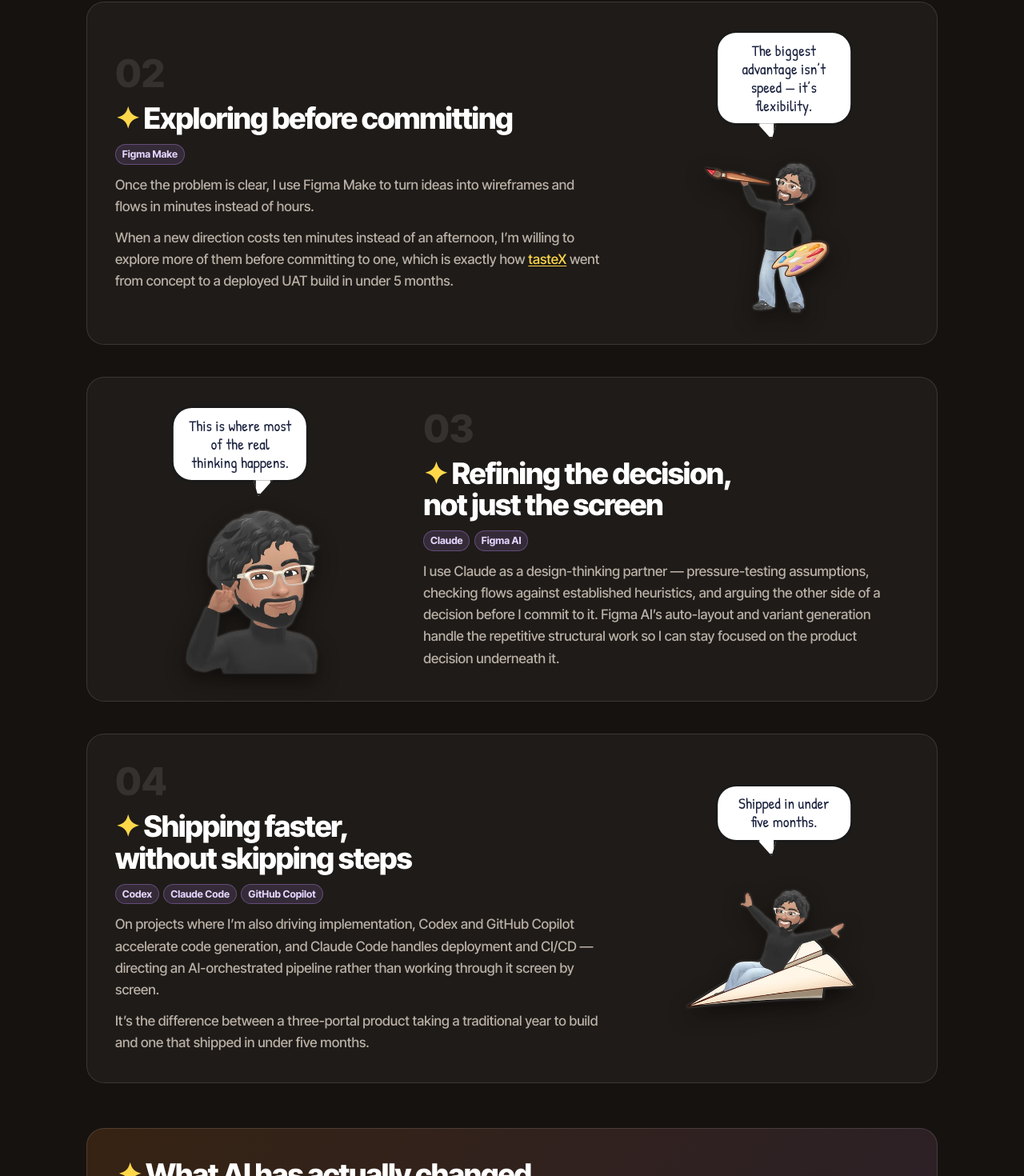
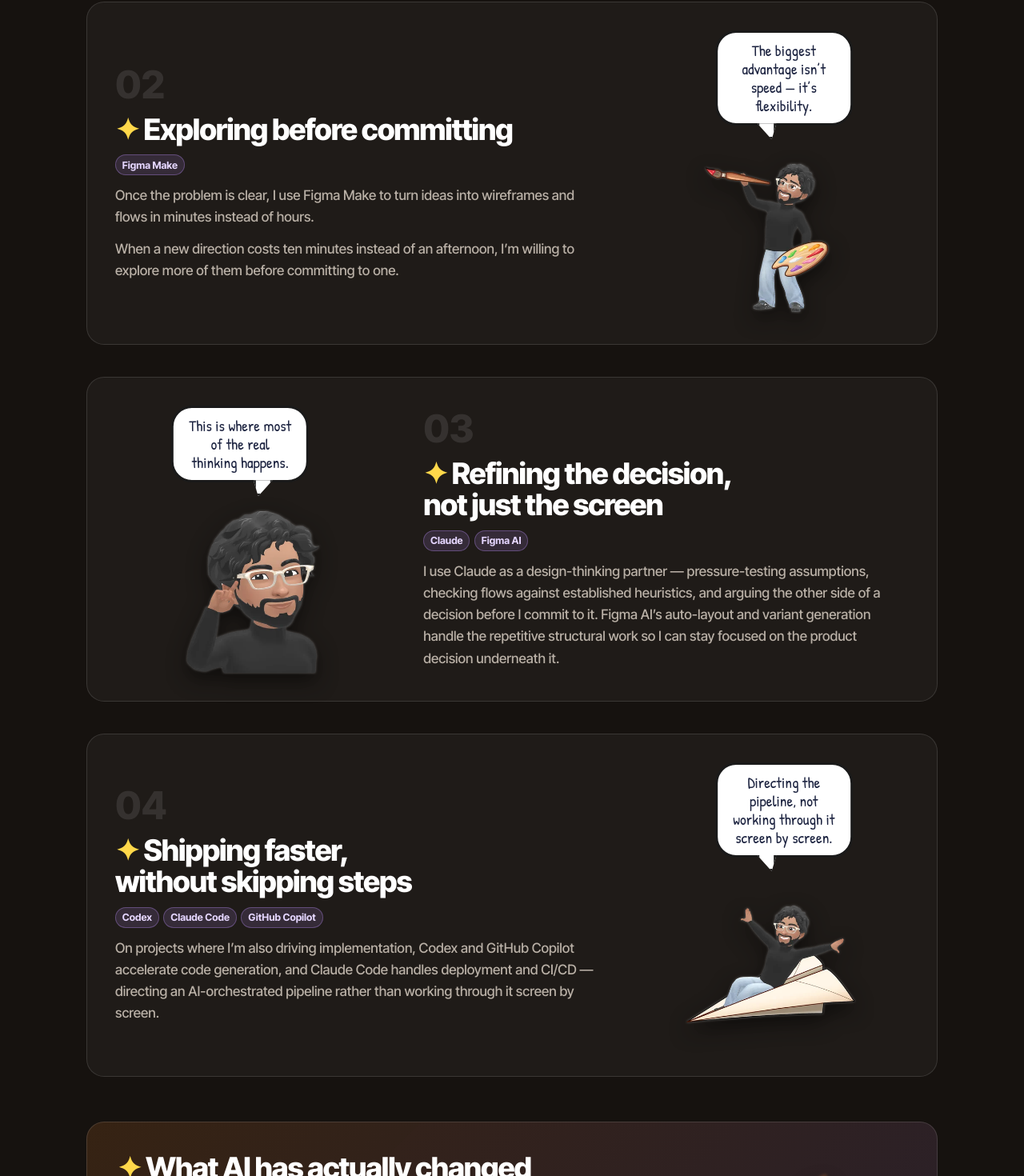
Before and after one commit to Arpan1605/psych.design, a React (Vite) app: page /#/ai-workflow in a window 1280 px wide. Shown: the part 1457-2927 px from the top of the page at 80% size. Built offline with nearby package versions, Linux system fonts and the light colour scheme.

Commit message:
Remove portfolio project mentions from AI workflow page

```diff
--- a/src/pages/AiWorkflow.tsx
+++ b/src/pages/AiWorkflow.tsx
@@ -41,9 +41,7 @@ const stages: { title: string; tools: string[]; bubble: string; sticker: string;
         </p>
         <p>
           When a new direction costs ten minutes instead of an afternoon, I’m willing to explore more of them before
-          committing to one, which is exactly how{' '}
-          <a href="https://arpansheth.digital/tastex.html" target="_blank" rel="noreferrer">tasteX</a> went from
-          concept to a deployed UAT build in under 5 months.
+          committing to one.
         </p>
       </>
     ),
@@ -66,7 +64,7 @@ const stages: { title: string; tools: string[]; bubble: string; sticker: string;
   {
     title: 'Shipping faster, without skipping steps',
     tools: ['Codex', 'Claude Code', 'GitHub Copilot'],
-    bubble: 'Shipped in under five months.',
+    bubble: 'Directing the pipeline, not working through it screen by screen.',
     sticker: paperPlane,
     alt: 'Arpan riding a paper plane',
     body: (
@@ -75,10 +73,6 @@ const stages: { title: string; tools: string[]; bubble: string; sticker: string;
           On projects where I’m also driving implementation, Codex and GitHub Copilot accelerate code generation, and
           Claude Code handles deployment and CI/CD — directing an AI-orchestrated pipeline rather than working through
           it screen by screen.
-        </p>
-        <p>
-          It’s the difference between a three-portal product taking a traditional year to build and one that shipped
-          in under five months.
         </p>
       </>
     ),
```
